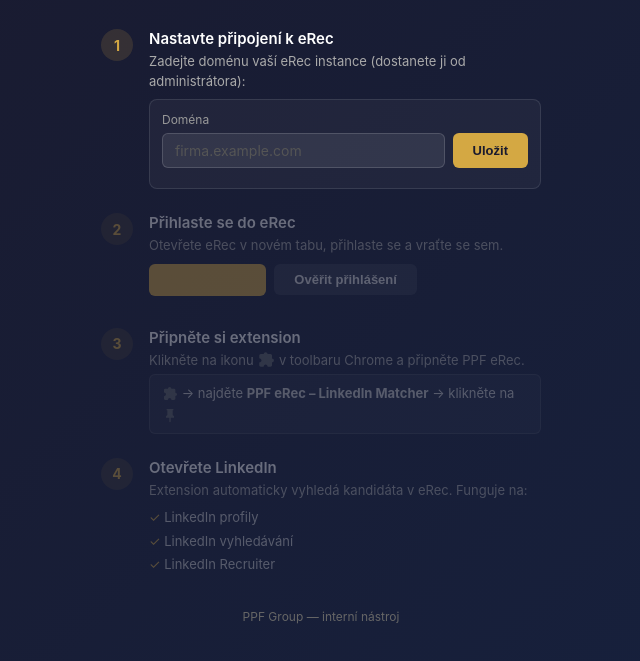
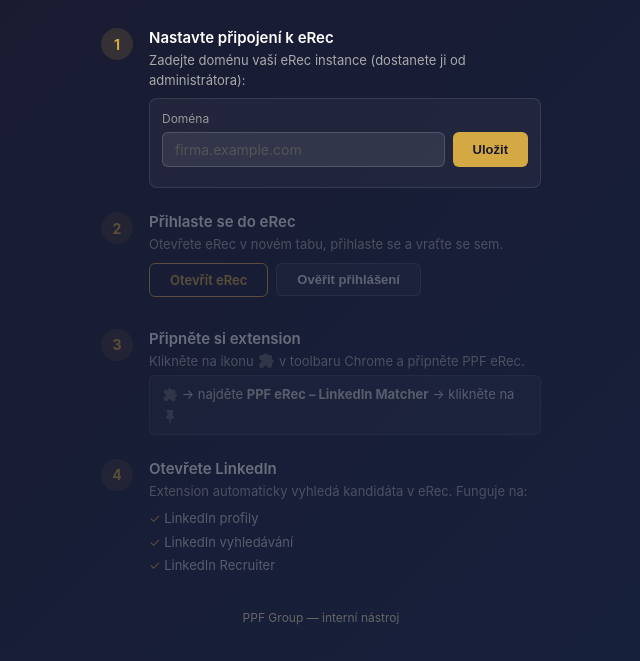
Before and after one commit to chocholous/ppf-hr-linkedin-extension-pilot, a browser extension: page ppf-linkedin-extension/welcome.html in a window 1280 px wide. Shown: the part 119-780 px from the top of the page, without its empty margins (319-959 px from the left). Drawn offline with Linux system fonts and the light colour scheme.

Commit message:
v0.3.1: restore permissions.request (CSP-safe), fix button styles

```diff
--- a/ppf-linkedin-extension/welcome.html
+++ b/ppf-linkedin-extension/welcome.html
@@ -121,6 +121,33 @@
     }
     .btn:hover { background: #e0b94e; }
     .btn:disabled { background: #555; color: #999; cursor: not-allowed; }
+    .btn-outline {
+      padding: 8px 20px;
+      border: 1px solid #d4a843;
+      border-radius: 6px;
+      background: transparent;
+      color: #d4a843;
+      font-weight: 700;
+      font-size: 13px;
+      cursor: pointer;
+      white-space: nowrap;
+      text-decoration: none;
+      display: inline-block;
+    }
+    .btn-outline:hover { background: rgba(212, 168, 67, 0.12); color: #e0b94e; }
+    .btn-secondary {
+      padding: 8px 20px;
+      border: 1px solid rgba(255,255,255,0.15);
+      border-radius: 6px;
+      background: rgba(255,255,255,0.06);
+      color: #e0e0e0;
+      font-weight: 600;
+      font-size: 13px;
+      cursor: pointer;
+      white-space: nowrap;
+    }
+    .btn-secondary:hover { background: rgba(255,255,255,0.12); border-color: rgba(255,255,255,0.25); }
+    .btn-secondary:disabled { background: #333; color: #666; cursor: not-allowed; border-color: #444; }
     .msg {
       margin-top: 8px;
       font-size: 12px;
@@ -207,8 +234,8 @@
         <h3>Přihlaste se do eRec</h3>
         <p>Otevřete eRec v novém tabu, přihlaste se a vraťte se sem.</p>
         <div class="login-row">
-          <a href="#" id="erec-link" target="_blank" rel="noopener" class="btn" style="text-decoration:none; display:inline-block;">Otevřít eRec</a>
-          <button class="btn" id="check-btn" style="background: rgba(255,255,255,0.1); color: #e0e0e0;">Ověřit přihlášení</button>
+          <a href="#" id="erec-link" target="_blank" rel="noopener" class="btn-outline">Otevřít eRec</a>
+          <button class="btn-secondary" id="check-btn">Ověřit přihlášení</button>
         </div>
         <div id="login-msg" class="msg"></div>
       </div>
--- a/ppf-linkedin-extension/welcome.js
+++ b/ppf-linkedin-extension/welcome.js
@@ -31,7 +31,7 @@ function enable(stepName) {
 
 // --- Step 1: Save domain ---
 
-saveBtn.addEventListener("click", () => {
+saveBtn.addEventListener("click", async () => {
   const domain = domainInput.value.trim().toLowerCase();
   domainMsg.textContent = "";
   domainMsg.className = "msg";
@@ -45,15 +45,22 @@ saveBtn.addEventListener("click", () => {
   saveBtn.disabled = true;
   saveBtn.textContent = "Ukládám…";
 
-  chrome.storage.local.set({ erecDomain: domain }, () => {
-    if (chrome.runtime.lastError) {
-      domainMsg.textContent = "Chyba: " + chrome.runtime.lastError.message;
+  try {
+    // Request host permissions for the eRec domain
+    const granted = await chrome.permissions.request({
+      origins: ["https://web." + domain + "/*", "https://api." + domain + "/*"],
+    });
+
+    if (!granted) {
+      domainMsg.textContent = "Přístup k doméně nebyl povolen.";
       domainMsg.className = "msg err";
       saveBtn.disabled = false;
       saveBtn.textContent = "Uložit";
       return;
     }
 
+    // Save domain
+    await chrome.storage.local.set({ erecDomain: domain });
     savedDomain = domain;
     erecLink.href = "https://web." + domain;
     domainMsg.textContent = "✓ Uloženo — web." + domain;
@@ -62,7 +69,12 @@ saveBtn.addEventListener("click", () => {
     saveBtn.textContent = "Uložit";
     markDone("domain");
     enable("login");
-  });
+  } catch (e) {
+    domainMsg.textContent = "Chyba: " + e.message;
+    domainMsg.className = "msg err";
+    saveBtn.disabled = false;
+    saveBtn.textContent = "Uložit";
+  }
 });
 
 // --- Step 2: Check login ---
```
Also changed, not shown: ppf-linkedin-extension/manifest.json.
